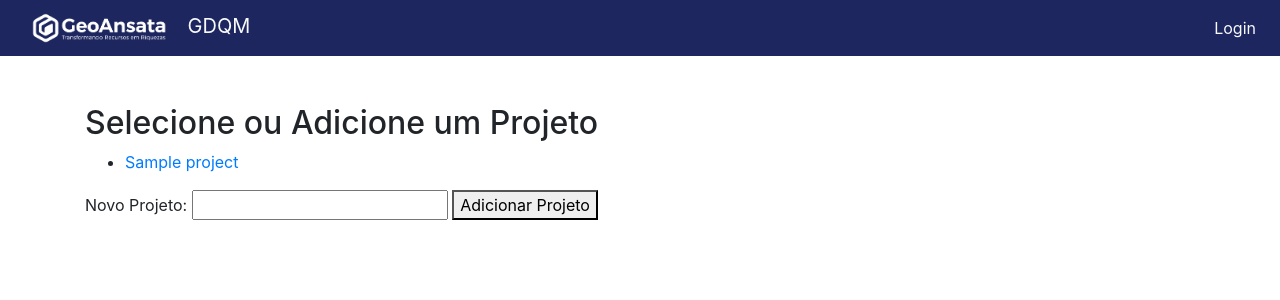
After one commit to GeoAnsata/GeoAnsata-GDQM, a Flask app: template flask_site/templates/projects.html in a window 1280 px wide. The commit adds this page. Shown: the top 300 px of the page. Run offline with Flask 3, Linux system fonts and the light colour scheme; the template is opened without the code that fills it: most values are stand-ins (such as "Sample title", 1, 10 or a date in 2020); some libraries are stand-ins or nearby versions.

Commit message:
multiples projects by user

```diff
--- a/flask_site/app.py
+++ b/flask_site/app.py
@@ -17,6 +17,7 @@ import numpy as np
 
 app = Flask(__name__)
 app.config['SECRET_KEY'] = 'your_secret_key'
+app.config['USERS_DIR']='user_data'
 app.permanent_session_lifetime = timedelta(minutes=10)
 
 USERS = {
@@ -24,18 +25,53 @@ USERS = {
     "user2": "password2",
 }
 
-def get_user_folder(folder_type):
-    """Get the folder path for the current user based on folder_type ('upload' or 'temp')."""
+
+def get_project_folder(folder_type):
+    """Retorna o caminho da pasta baseada no usuário, projeto e tipo de pasta ('uploads' ou 'temp')."""
     username = session.get('username')
     if not username:
         return None
-    user_folder = os.path.join(folder_type, username)
-    os.makedirs(user_folder, exist_ok=True)  # Ensure folder exists
-    return user_folder
+    project_name = session.get('current_project')
+    if not project_name:
+        return None
+    base_folder = os.path.join(app.config['USERS_DIR'], username, project_name, folder_type)
+    os.makedirs(base_folder, exist_ok=True)
+    return base_folder
+
+def get_existing_projects():
+    dict_project_names = {}
+
+    # Get the list of users' project directories
+    users_dir = app.config['USERS_DIR']
+
+    # Ensure the users directory exists
+    if not os.path.exists(users_dir):
+        return dict_project_names  # Return empty if no users directory exists
+
+    # Loop through each user directory
+    for username in os.listdir(users_dir):
+        user_folder = os.path.join(users_dir, username)
+
+        if os.path.isdir(user_folder):
+            user_projects = []
+
+            # Loop through the project directories within the user folder
+            for project_folder in os.listdir(user_folder):
+                project_path = os.path.join(user_folder, project_folder)
+
+                if os.path.isdir(project_path):
+                    user_projects.append(project_folder)
+
+            # Only add to dict if there are projects
+            if user_projects:
+                dict_project_names[username] = user_projects
+
+    # Save the project dictionary to the session
+    session['projects'] = dict_project_names
 
 def load_existing_files():
     """Load existing files in the user's upload folder and update session['sheet_names'] with their sheet names."""
-    upload_folder = get_user_folder('upload')
+    upload_folder = get_project_folder('upload')
     dict_sheet_names = {}
 
     # Iterate through existing files in the upload folder
@@ -78,14 +114,9 @@ def login():
         if USERS.get(username) == password:
             session['username'] = username
             session.permanent = True
-            load_existing_files()
-            session['selected_file']=''
-            session['selected_sheet']=''
-            session['filters'] = []
-            session['filter_logic']='and'
-            session['image_filename']=''
-            session['table_html']=''
-            return redirect(url_for('upload'))  # Redirect to base page
+            session['current_project']=''
+            session['projects']={}
+            return redirect(url_for('projects'))  # Redirect to base page
         else:
             flash("Invalid credentials, please try again.")
             return render_template('login.html', error="Invalid username or password.")
@@ -105,8 +136,8 @@ def upload_file():
         return render_template('upload.html', error='Nenhum arquivo enviado!')
     files = request.files.getlist('files')
     dict_sheet_names=session['sheet_names']
-    upload_folder = get_user_folder('upload')
-    temp_folder = get_user_folder('temp')
+    upload_folder = get_project_folder('upload')
+    temp_folder = get_project_folder('temp')
     for file in files:
         if file.filename == '':
             return render_template('upload.html', error='Nenhum arquivo selecionado!')
@@ -155,7 +186,7 @@ def upload_file():
 @app.route('/download_sheet/<file_name>/<sheet_name>', methods=['GET'])
 @login_required
 def download_sheet(file_name,sheet_name):
-    upload_folder = get_user_folder('upload')
+    upload_folder = get_project_folder('upload')
     file_path = os.path.join(upload_folder, file_name)
     df = pd.read_excel(file_path, sheet_name=sheet_name)
     temp_file_path = os.path.join(tempfile.gettempdir(), f"{file_name}_{sheet_name}.csv")
@@ -167,8 +198,8 @@ def download_sheet(file_name,sheet_name):
 @app.route('/download_file/<file_name>', methods=['GET'])
 @login_required
 def download_file(file_name):
-    upload_folder = get_user_folder('upload')
-    temp_folder = get_user_folder('temp')
+    upload_folder = get_project_folder('upload')
+    temp_folder = get_project_folder('temp')
     file_path = os.path.join(upload_folder, file_name)
 
     if file_path.endswith('.xlsx'):
@@ -182,7 +213,7 @@ def download_file(file_name):
 @app.route('/remove_columns', methods=['POST'])
 @login_required
 def remove_columns():
-    temp_folder = get_user_folder('temp')
+    temp_folder = get_project_folder('temp')
     columns_to_remove = request.form.getlist('columns_to_remove')
     comment = request.form.get('comment')
     if(comment):
@@ -236,7 +267,7 @@ def remove_columns():
 @app.route('/remove_rows', methods=['POST'])
 @login_required
 def remove_rows():
-    temp_folder = get_user_folder('temp')
+    temp_folder = get_project_folder('temp')
     start_row = int(request.form.get('start_row'))
     end_row = int(request.form.get('end_row'))
     sort_column = request.form.get('sort_column')
@@ -303,7 +334,7 @@ def remove_rows():
 @app.route('/remove_nulls', methods=['POST'])
 @login_required
 def remove_nulls():
-    temp_folder = get_user_folder('temp')
+    temp_folder = get_project_folder('temp')
     columns_to_remove = request.form.getlist('columns_to_remove')
     comment = request.form.get('comment')
     if(comment):
@@ -361,7 +392,7 @@ def remove_nulls():
 @app.route('/remove_query', methods=['POST'])
 @login_required
 def remove_query():
-    temp_folder = get_user_folder('temp')
+    temp_folder = get_project_folder('temp')
     query_str = request.form.get('query_string')
     comment = request.form.get('comment')
     if(comment):
@@ -422,7 +453,7 @@ def remove_query():
 @app.route('/apply_filters', methods=['POST'])
 @login_required
 def apply_filters():
-    temp_folder = get_user_folder('temp')
+    temp_folder = get_project_folder('temp')
     # Carrega os filtros recebidos como JSON
     filters = request.form.getlist('filters[]')
     filter_logic = request.form.get('filter_logic', 'and')
@@ -533,7 +564,7 @@ from xhtml2pdf import pisa
 @app.route('/export_pdf', methods=['GET'])
 @login_required
 def export_pdf():
-    upload_folder = get_user_folder('upload')
+    upload_folder = get_project_folder('upload')
     file_name = session['selected_file']
     dict_sheet_names = session['sheet_names']
     file_root, _ = os.path.splitext(file_name)
@@ -569,7 +600,7 @@ def export_pdf():
 @app.route('/criar_tabela_continuo', methods=['GET'])
 @login_required
 def criar_tabela_continuo_route():
-    temp_folder = get_user_folder('temp')
+    temp_folder = get_project_folder('temp')
     colunas_selecionadas = request.args.getlist('colunas')
     df = load_df(temp_folder)
     tabela_continua = gerar_estatisticas_tabela(df[colunas_selecionadas])
@@ -593,7 +624,7 @@ def criar_tabela_continuo_route():
 @app.route('/data_dict', methods=['GET'])
 @login_required
 def criar_data_dict_route():
-    temp_folder = get_user_folder('temp')
+    temp_folder = get_project_folder('temp')
     colunas_selecionadas = request.args.getlist('colunas')
     df = load_df(temp_folder)
     #data_dict = criar_data_dict(df[colunas_selecionadas])
@@ -618,7 +649,7 @@ def criar_data_dict_route():
 @app.route('/download_csv', methods=['GET'])
 @login_required
 def download_csv():
-    temp_folder = get_user_folder('temp')
+    temp_folder = get_project_folder('temp')
     file_root, _ = os.path.splitext(session['selected_file'])
     temp_filename = os.path.join(temp_folder, file_root + "_exploratory_table.csv")
     if temp_filename and os.path.exists(temp_filename):
@@ -628,7 +659,7 @@ def download_csv():
 @app.route('/completude_graph', methods=['GET'])
 @login_required
 def completude_graph():
-    temp_folder = get_user_folder('temp')
+    temp_folder = get_project_folder('temp')
     colunas_selecionadas = request.args.getlist('colunas')
     df = load_df(temp_folder)
     column_names = df.columns.tolist() if df is not None else None
@@ -665,7 +696,7 @@ def completude_graph():
 @app.route('/plot_graph', methods=['POST'])
 @login_required
 def plot_graph():
-    temp_folder = get_user_folder('temp')
+    temp_folder = get_project_folder('temp')
     x_column = request.form['x_column']
     y_column = request.form['y_column']
     chart_type = request.form['chart_type']
@@ -742,7 +773,7 @@ def download_plot():
 @app.route('/add_table_to_history', methods=['GET'])
 @login_required
 def add_table_to_history():
-    temp_folder = get_user_folder('temp')
+    temp_folder = get_project_folder('temp')
     table_html = session['table_html']
     print(table_html)
     try:
@@ -765,7 +796,7 @@ def add_table_to_history():
 @app.route('/add_plot_to_history', methods=['GET'])
 @login_required
 def add_plot_to_history():
-    temp_folder = get_user_folder('temp')
+    temp_folder = get_project_folder('temp')
     temp_filename = session['image_filename']
 
     if temp_filename and os.path.exists(temp_filename):
@@ -790,8 +821,8 @@ def add_plot_to_history():
 @login_required
 def apply_file_changes():
     try:
-        temp_folder = get_user_folder('temp')
-        upload_folder = get_user_folder('upload')
+        temp_folder = get_project_folder('temp')
+        upload_folder = get_project_folder('upload')
         file_name = session['selected_file']
         dict_sheet_names = session['sheet_names']
         file_path = os.path.join(upload_folder, file_name)
@@ -838,8 +869,8 @@ def apply_file_changes():
 @app.route('/discard_file_changes', methods=['GET'])
 @login_required
 def discard_file_changes():
-    temp_folder = get_user_folder('temp')
-    upload_folder = get_user_folder('upload')
+    temp_folder = get_project_folder('temp')
+    upload_folder = get_project_folder('upload')
     file_name = session['selected_file']
     dict_sheet_names = session['sheet_names']
     file_path = os.path.join(temp_folder, file_name)
@@ -859,6 +890,69 @@ def discard_file_changes():
         df.to_excel(file_path,index=False)
     return redirect(request.referrer or '/')
 
+
+@app.route('/projects', methods=['GET', 'POST'])
+@login_required
+def projects():
+    # Get the existing projects for all users and update session
+    get_existing_projects()
+
+    # Get the current user and their projects from session
+    username = session.get('username')
+    user_projects = session.get('projects').get(username, [])
+
+    if not user_projects:
+        flash("Você não tem projetos existentes.")
+
+    # Handle adding a new project
+    if request.method == 'POST':
+        project_name = request.form.get('project_name').strip()
+
+        # Ensure the project name isn't empty and doesn't already exist
+        if project_name and project_name not in user_projects:
+            # Add the new project to the user's list
+            user_projects.append(project_name)
+
+            # Save the updated projects list back to the session
+            session['projects'][username] = user_projects
+
+            # Create the necessary directories for the new project
+            user_folder = os.path.join(app.config['USERS_DIR'], username)
+            project_folder = os.path.join(user_folder, project_name)
+
+            # Create the project directory and its subdirectories
+            os.makedirs(project_folder, exist_ok=True)
+            os.makedirs(os.path.join(project_folder, 'upload'), exist_ok=True)
+            os.makedirs(os.path.join(project_folder, 'temp'), exist_ok=True)
+
+            flash(f"Projeto '{project_name}' adicionado com sucesso!")
+        else:
+            flash("Projeto inválido ou já existe.")
+
+    return render_template('projects.html', projects=user_projects)
+
+
+@app.route('/select_project/<project_name>')
+@login_required
+def select_project(project_name):
+    username = session.get('username')
+
+    if project_name in session.get('projects').get(username,[]):
+        session['current_project'] = project_name
+        load_existing_files()
+        session['selected_file'] = ''
+        session['selected_sheet'] = ''
+        session['filters'] = []
+        session['filter_logic'] = 'and'
+        session['image_filename'] = ''
+        session['table_html'] = ''
+
+        return redirect(url_for('upload'))  # Redirect to the upload page
+    else:
+        flash("Projeto não encontrado!")
+        return redirect(url_for('projects'))
+
+
 @app.route('/')
 @login_required
 def upload():
@@ -872,7 +966,7 @@ def upload():
 @login_required
 def display():
     try:
-        temp_folder = get_user_folder('temp')
+        temp_folder = get_project_folder('temp')
         df = load_df(temp_folder)
         column_names = df.columns.tolist()
 
@@ -980,7 +1074,7 @@ def download_page():
 @login_required
 def clean_data():
     try:
-        temp_folder = get_user_folder('temp')
+        temp_folder = get_project_folder('temp')
         df = load_df(temp_folder)
 
         start = request.args.get('start', default=0, type=int)
@@ -1016,7 +1110,7 @@ def clean_data():
 @app.route('/exploratory_analysis')
 @login_required
 def exploratory_analysis():
-    temp_folder = get_user_folder('temp')
+    temp_folder = get_project_folder('temp')
     df = load_df(temp_folder)
     column_names=None
     if(df is not None):
@@ -1034,7 +1128,7 @@ def recommended_graphs():
 def history():
     try:
 
-        upload_folder = get_user_folder('upload')
+        upload_folder = get_project_folder('upload')
         history=load_history(upload_folder,"r")
         content = history.read()
         history.close()
--- a/flask_site/templates/base.html
+++ b/flask_site/templates/base.html
@@ -54,6 +54,7 @@
         </button>
         <div class="collapse navbar-collapse" id="navbarNav">
             <ul class="navbar-nav mr-auto">
+                {% if session.get('current_project') %}
                 <li class="nav-item">
                     <a class="nav-link" href="{{ url_for('upload') }}">Upload</a>
                 </li>
@@ -75,6 +76,10 @@
                 <li class="nav-item">
                     <a class="nav-link" href="{{ url_for('history') }}">Histórico</a>
                 </li>
+                <li class="nav-item">
+                    <a class="nav-link" href="{{ url_for('projects') }}">Projetos</a>
+                </li>
+                {% endif %}
             </ul>
             <ul class="navbar-nav ml-auto">
                 {% if session.get('username') %}
@@ -89,9 +94,10 @@
             </ul>
         </div>
     </nav>
-
+    {% if session.get('current_project') %}
     <div class="sidebar">
-        <h4 id="sidebar-title" style="cursor: pointer;">Arquivos</h4>
+        <h4 id="sidebar-title" style="cursor: pointer;">{{ session.get('current_project') }}</h4>
+        {% if uploaded_files %}
             <ul class="list-group">
                 {% for file, data_list in uploaded_files.items() %}
                 <li class="list-group-item {% if file == selected_file %}selected{% endif %}">
@@ -114,7 +120,11 @@
                 <button id="apply-changes-btn" class="btn btn-primary small-btn">Aplicar mudanças</button>
                 <button id="discard-changes-btn" class="btn btn-secondary small-btn">Descartar mudanças</button>
             </div>
+        {% else %}
+            <p>Nenhum arquivo disponível para o projeto atual.</p>
+        {% endif %}
     </div>
+{% endif %}
 
     <button id="toggle-sidebar-btn">
         <img src="{{ url_for('static', filename='sidebar_logo.png') }}" alt="Toggle Sidebar">
--- /dev/null
+++ b/flask_site/templates/projects.html
@@ -0,0 +1,27 @@
+{% extends "base.html" %}
+
+{% block title %}Projetos{% endblock %}
+
+{% block content %}
+<div class="container mt-5">
+    <h2>Selecione ou Adicione um Projeto</h2>
+    {% if projects %}
+        <ul>
+            {% for project in projects %}
+                <li>
+                    <a href="{{ url_for('select_project', project_name=project) }}">{{ project }}</a>
+                </li>
+            {% endfor %}
+        </ul>
+    {% else %}
+        <p>Você não tem projetos ainda.</p>
+    {% endif %}
+
+    <!-- Formulário para Adicionar Novo Projeto -->
+    <form method="POST">
+        <label for="project_name">Novo Projeto:</label>
+        <input type="text" name="project_name" required>
+        <button type="submit">Adicionar Projeto</button>
+    </form>
+</div>
+{% endblock %}
```
Lines whose indentation alone changed are shown as unchanged.
